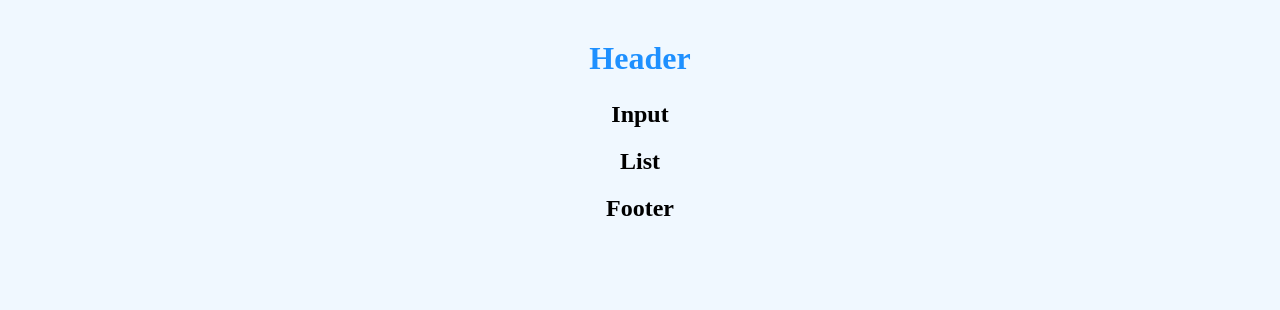
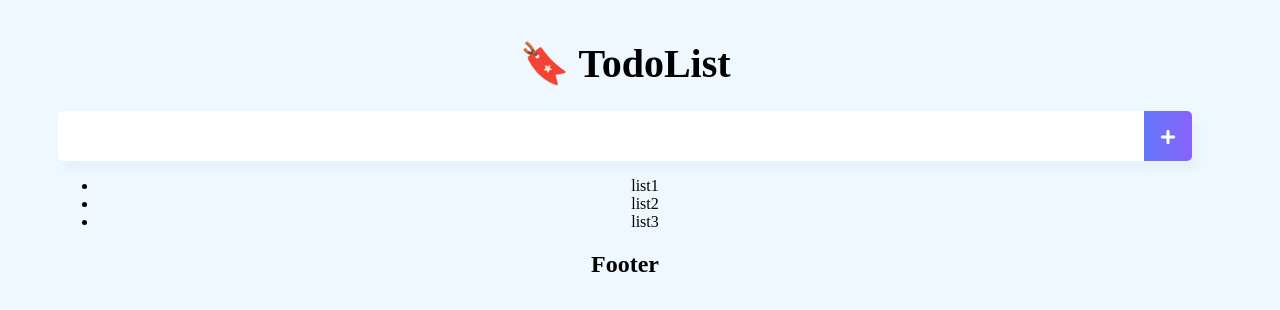
Before and after one commit to writingR/vue-todo, a Vue app: page / in a window 1280 px wide. Shown: the top 310 px of the page. Built offline with nearby package versions, Linux system fonts and the light colour scheme.

Commit message:
Input Design 완료 / list 틀 반영

```diff
--- a/src/App.vue
+++ b/src/App.vue
@@ -29,6 +29,7 @@ export default {
   body {
     text-align: center;
     background-color: aliceblue;
+    padding: 0 80px 0 50px;
   }
 
   input {
@@ -43,4 +44,5 @@ export default {
   .shadow {
     box-shadow: 5px 10px 10px rgba(0, 0, 0, 0.03);
   }
+
 </style>
--- a/src/components/AppHeader.vue
+++ b/src/components/AppHeader.vue
@@ -1,6 +1,6 @@
 <template>
   <div>
-    <h1>Header</h1>
+    <h1>🔖 TodoList</h1>
   </div>
 </template>
 
@@ -12,7 +12,8 @@ export default {
 
 <style scoped>
   h1 {
-    color: dodgerblue;
+    font-size: 40px;
+    color: #000;
     font-weight: 900;
     margin: 2.5rem 0 1.5rem;
   }
--- a/src/components/AppInput.vue
+++ b/src/components/AppInput.vue
@@ -1,15 +1,63 @@
 <template>
-  <div>
-    <h2>Input</h2>
+  <div class="inputBox shadow">
+    <input type="text" v-model="newTodoItem" v-on:keypress.enter="addTodo">
+<!--    <button class=""  v-on:click="addTodo">Add</button>-->
+    <span class="addContainer" v-on:click="addTodo" >
+      <i class="addBtn fas fa-plus" aria-hidden="true"></i>
+    </span>
   </div>
 </template>
 
 <script>
 export default {
   name: 'AppInput',
+  data: function() {
+    return {
+      newTodoItem: "",
+    }
+  },
+  methods: {
+    addTodo: function() {
+      console.log(this.newTodoItem);
+      localStorage.setItem(this.newTodoItem, this.newTodoItem)
+      this.clearInput();
+    },
+    clearInput: function() {
+      this.newTodoItem = '';
+    }
+  }
 };
 </script>
 
 <style scoped>
 
+  input:focus {
+    outline: none;
+  }
+
+  .inputBox {
+    background-color: #fff;
+    height: 50px;
+    line-height: 50px;
+    border-radius: 5px;
+  }
+
+  .inputBox input {
+    border-style: none;
+    font-size: 0.9rem;
+  }
+
+  .addContainer {
+    float: right;
+    background: linear-gradient(to right, #6478FB, #8763FB);
+    display: block;
+    width: 3rem;
+    border-radius: 0 5px 5px 0;
+  }
+
+  .addBtn {
+    color: #fff;
+    vertical-align: middle;
+  }
+
 </style>
--- a/src/components/AppList.vue
+++ b/src/components/AppList.vue
@@ -1,6 +1,10 @@
 <template>
   <div>
-    <h2>List</h2>
+    <ul>
+      <li>list1</li>
+      <li>list2</li>
+      <li>list3</li>
+    </ul>
   </div>
 </template>
 
```
